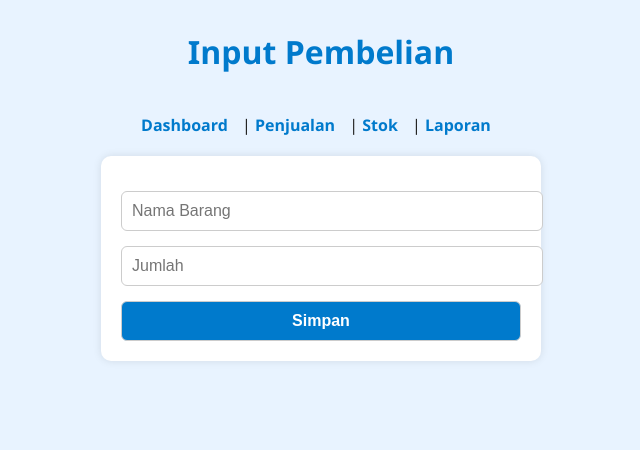
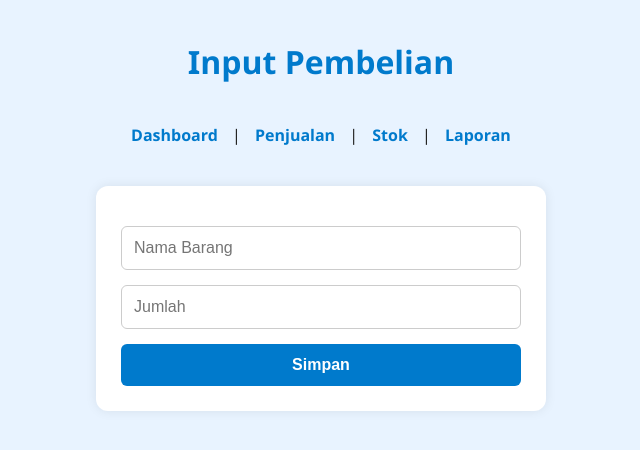
Before and after one commit to HUSHPROJECT89/Pembukuan-To, a plain HTML site: page pembelian.html in a window 1280 px wide. Shown: the whole page, without its empty margins (319-959 px from the left). Drawn offline with Linux system fonts and the light colour scheme.

Commit message:
penambahan

```diff
--- a/style.css
+++ b/style.css
@@ -7,19 +7,22 @@ body {
   display: flex;
   flex-direction: column;
   align-items: center;
+  min-height: 100vh;
 }
 
 h1 {
-  margin-top: 30px;
+  margin-top: 40px;
   color: #007acc;
+  text-align: center;
 }
 
 nav {
   margin: 20px;
+  text-align: center;
 }
 
 nav a {
-  margin-right: 10px;
+  margin: 0 10px;
   color: #007acc;
   text-decoration: none;
   font-weight: bold;
@@ -27,21 +30,23 @@ nav a {
 
 form {
   background-color: white;
-  padding: 20px;
-  border-radius: 10px;
-  box-shadow: 0 0 8px rgba(0,0,0,0.1);
-  width: 100%;
+  padding: 25px;
+  border-radius: 12px;
+  box-shadow: 0 0 12px rgba(0,0,0,0.08);
+  width: 90%;
   max-width: 400px;
+  margin: 20px auto;
 }
 
 input, button {
   display: block;
   margin-top: 15px;
-  padding: 10px;
+  padding: 12px;
   width: 100%;
   border: 1px solid #ccc;
   border-radius: 6px;
   font-size: 1rem;
+  box-sizing: border-box;
 }
 
 button {
@@ -49,6 +54,8 @@ button {
   color: white;
   font-weight: bold;
   cursor: pointer;
+  border: none;
+  transition: background-color 0.2s ease;
 }
 
 button:hover {
```
